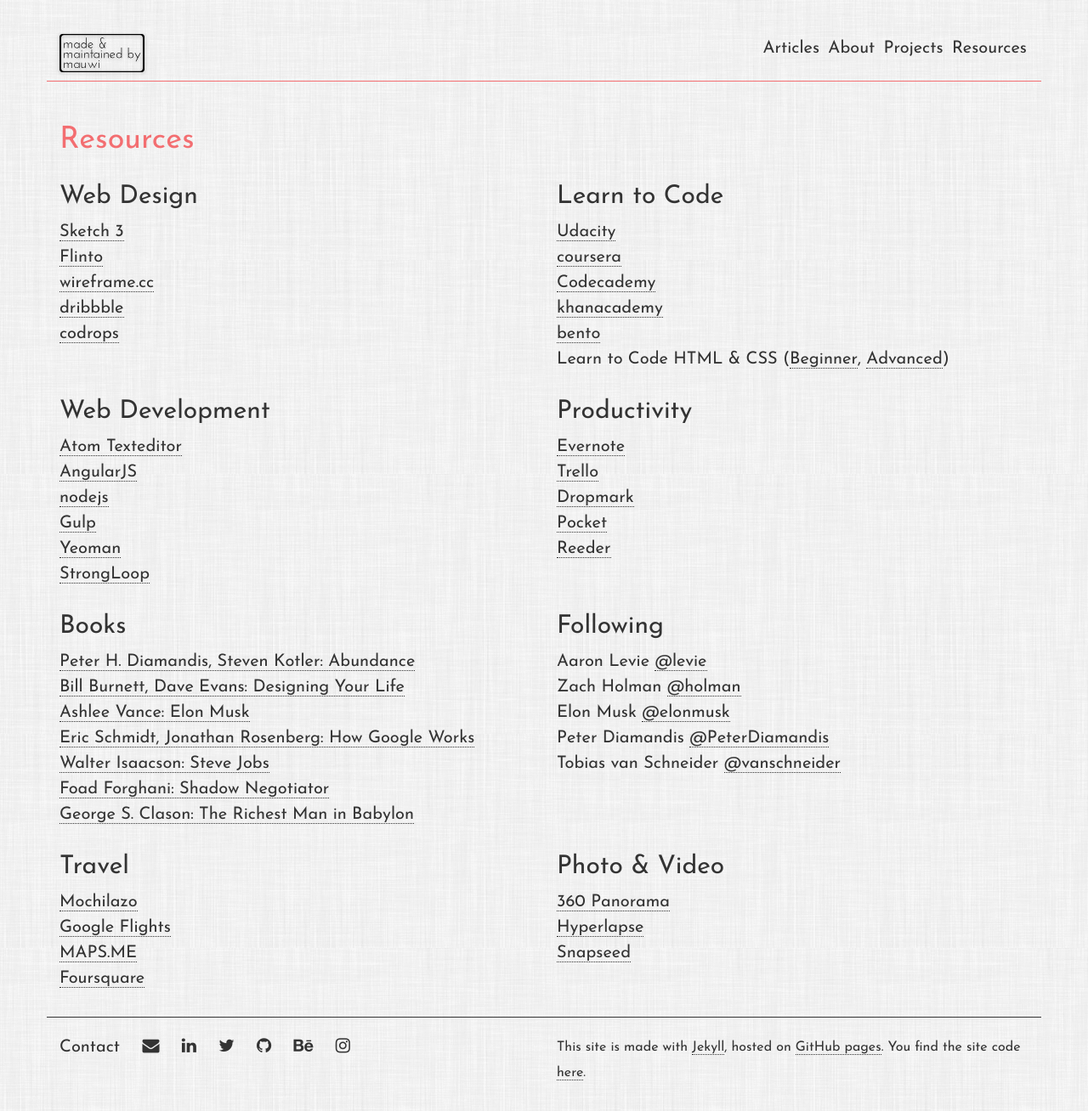
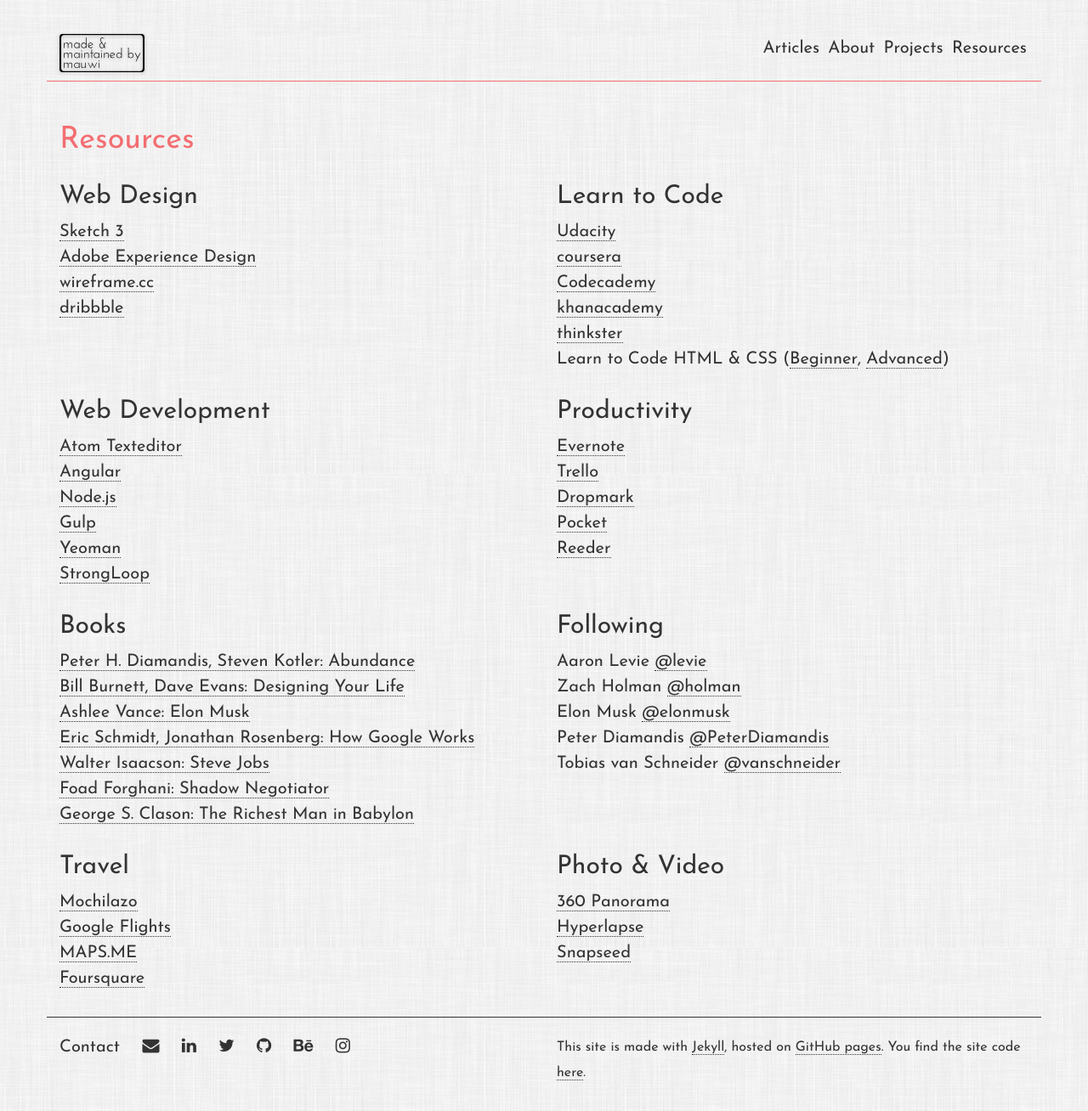
Before and after one commit to mauricewipf/interactive-resume, a Jekyll site: the page built from resources.html, in a window 1280 px wide. Shown: the whole page at 85% size. Built offline with Jekyll 4.4.1, drawn with Linux system fonts in a browser that asks for light colours; nearby versions of some CDN libraries.

Commit message:
Edited resources

```diff
--- a/resources.html
+++ b/resources.html
@@ -14,10 +14,9 @@
             <h2>Web Design</h2>
             <ul>
                 <li><a href="http://bohemiancoding.com/sketch/ ">Sketch 3</a></li>
-                <li><a href="https://flinto.com">Flinto</a></li>
+                <li><a href="https://www.adobe.com/de/products/experience-design.html">Adobe Experience Design</a></li>
                 <li><a href="https://wireframe.cc/">wireframe.cc</a></li>
                 <li><a href="https://dribbble.com">dribbble</a></li>
-                <li><a href="http://tympanus.net/codrops/">codrops</a></li>
             </ul>
         </div>
         <div class="col-xs-12 col-sm-6">
@@ -27,7 +26,7 @@
                 <li><a href="https://www.coursera.org/">coursera</a></li>
                 <li><a href="https://codecademy.com">Codecademy</a></li>
                 <li><a href="https://www.khanacademy.org/">khanacademy</a></li>
-                <li><a href="https://bento.io">bento</a></li>
+                <li><a href="https://thinkster.io/">thinkster</a></li>
                 <li>Learn to Code HTML &amp; CSS (<a href="http://learn.shayhowe.com/html-css/">Beginner</a>, <a href="http://learn.shayhowe.com/advanced-html-css/">Advanced</a>)</li>
             </ul>
         </div>
@@ -37,10 +36,10 @@
             <h2>Web Development</h2>
             <ul>
                 <li><a href="https://atom.io">Atom Texteditor</a></li>
-                <li><a href="https://angularjs.org/">AngularJS</a></li>
-                <li><a href="https://nodejs.org">nodejs</a></li>
-                <li><a href="http://gulpjs.com/">Gulp</a></li>
-                <li><a href="http://yeoman.io/">Yeoman</a></li>
+                <li><a href="https://angular.io">Angular</a></li>
+                <li><a href="https://nodejs.org">Node.js</a></li>
+                <li><a href="http://gulpjs.com">Gulp</a></li>
+                <li><a href="http://yeoman.io">Yeoman</a></li>
                 <li><a href="https://strongloop.com/">StrongLoop</a></li>
             </ul>
         </div>
@@ -59,13 +58,13 @@
         <div class="col-xs-12 col-sm-6">
             <h2>Books</h2>
             <ul>
-                <li><a href="http://www.abundancethebook.com/">Peter H. Diamandis, Steven Kotler: Abundance</a></li>
-                <li><a href="http://designingyour.life/the-book/">Bill Burnett, Dave Evans: Designing Your Life</a></li>
-                <li><a href="http://www.nytimes.com/2015/05/13/books/elon-musk-a-biography-by-ashlee-vance-paints-a-driven-portrait.html">Ashlee Vance: Elon Musk</a></li>
-                <li><a href="http://www.howgoogleworks.net/">Eric Schmidt, Jonathan Rosenberg: How Google Works</a></li>
-                <li><a href="http://www.nytimes.com/2011/10/22/books/steve-jobs-by-walter-isaacson-review.html">Walter Isaacson: Steve Jobs</a></li>
+                <li><a href="http://amzn.to/2fHJWSi">Peter H. Diamandis, Steven Kotler: Abundance</a></li>
+                <li><a href="http://amzn.to/2yktUEX">Bill Burnett, Dave Evans: Designing Your Life</a></li>
+                <li><a href="http://amzn.to/2fgqRGe">Ashlee Vance: Elon Musk</a></li>
+                <li><a href="http://amzn.to/2fH9yPh">Eric Schmidt, Jonathan Rosenberg: How Google Works</a></li>
+                <li><a href="http://amzn.to/2xZ3kET">Walter Isaacson: Steve Jobs</a></li>
                 <li><a href="http://www.forghani-negotiations.de/#bucher">Foad Forghani: Shadow Negotiator</a></li>
-                <li><a href="http://www.goodreads.com/book/show/1052.The_Richest_Man_in_Babylon">George S. Clason: The Richest Man in Babylon</a></li>
+                <li><a href="http://amzn.to/2xYaQjp">George S. Clason: The Richest Man in Babylon</a></li>
             </ul>
         </div>
         <div class="col-xs-12 col-sm-6">
```
